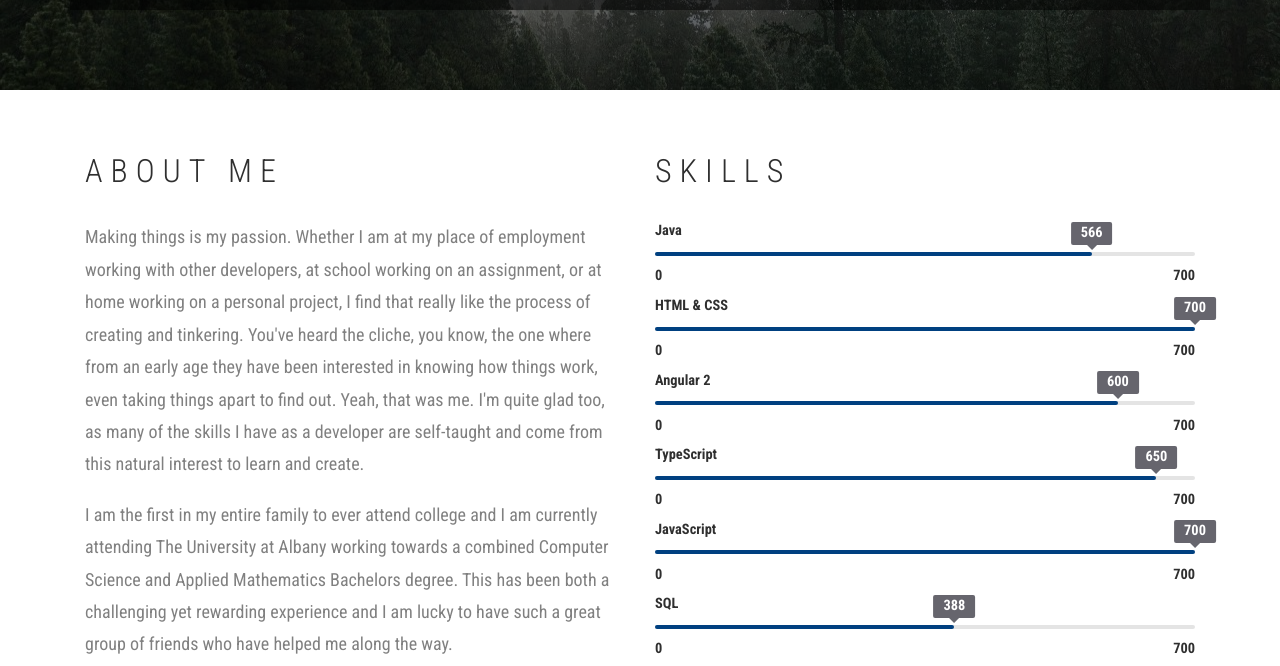
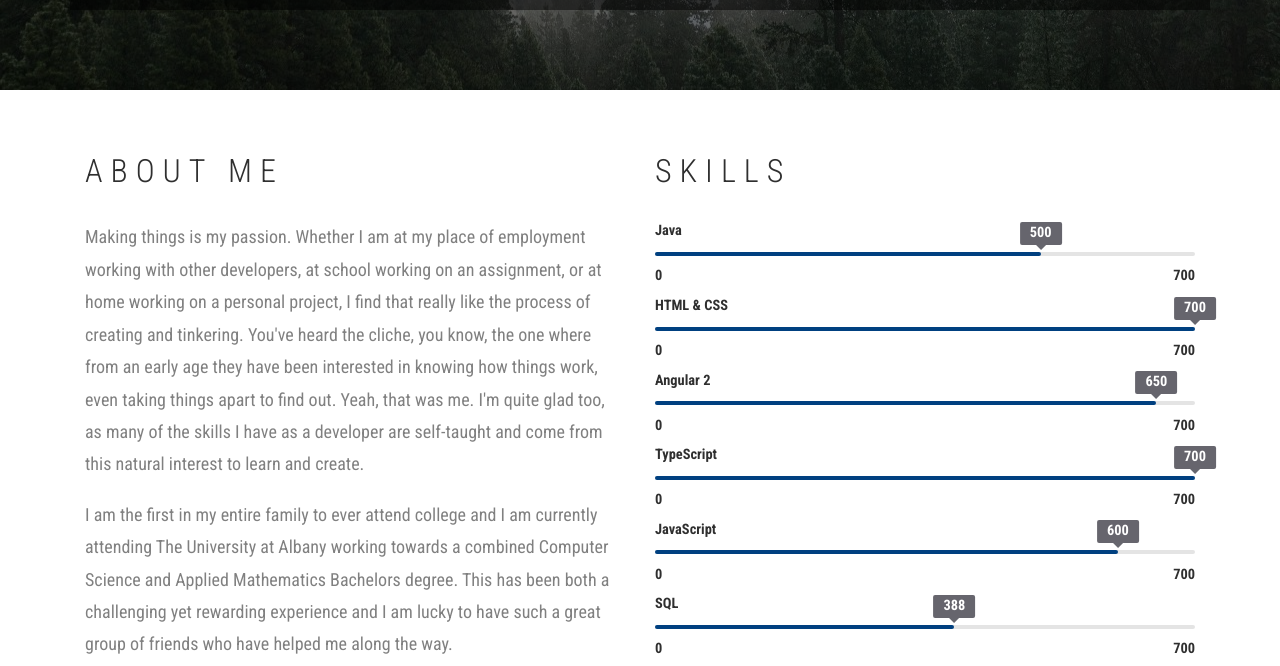
Before and after one commit to dSwiergiel/personalWebsite, a plain HTML site: page web/index.html in a window 1280 px wide. Shown: the part 595-1261 px from the top of the page. Drawn offline with Linux system fonts and the light colour scheme.

Commit message:
Fixes a few text items

```diff
--- a/web/index.html
+++ b/web/index.html
@@ -327,11 +327,11 @@ Author: Deven Swiergiel
                             <section class='wrap'>
                                 <div class='wrap_right'>
                                     <div class='bar_group'>
-                                        <div class='bar_group__bar thin' label='Java' show_values='true' tooltip='true' value='566'></div>
+                                        <div class='bar_group__bar thin' label='Java' show_values='true' tooltip='true' value='500'></div>
                                         <div class='bar_group__bar thin' label='HTML & CSS' show_values='true' tooltip='true' value='700'></div>
-                                        <div class='bar_group__bar thin' label='Angular 2' show_values='true' tooltip='true' value='600'></div>
-                                        <div class='bar_group__bar thin' label='TypeScript' show_values='true' tooltip='true' value='650'></div>
-                                        <div class='bar_group__bar thin' label='JavaScript' show_values='true' tooltip='true' value='700'></div>
+                                        <div class='bar_group__bar thin' label='Angular 2' show_values='true' tooltip='true' value='650'></div>
+                                        <div class='bar_group__bar thin' label='TypeScript' show_values='true' tooltip='true' value='700'></div>
+                                        <div class='bar_group__bar thin' label='JavaScript' show_values='true' tooltip='true' value='600'></div>
                                         <div class='bar_group__bar thin' label='SQL' show_values='true' tooltip='true' value='388'></div>
                                         <div class='bar_group__bar thin' label='C#' show_values='true' tooltip='true' value='543'></div>
                                         <div class='bar_group__bar thin' label='Python' show_values='true' tooltip='true' value='178'></div>
```
Also changed, not shown: web/QR.html (+4 -4 lines).
